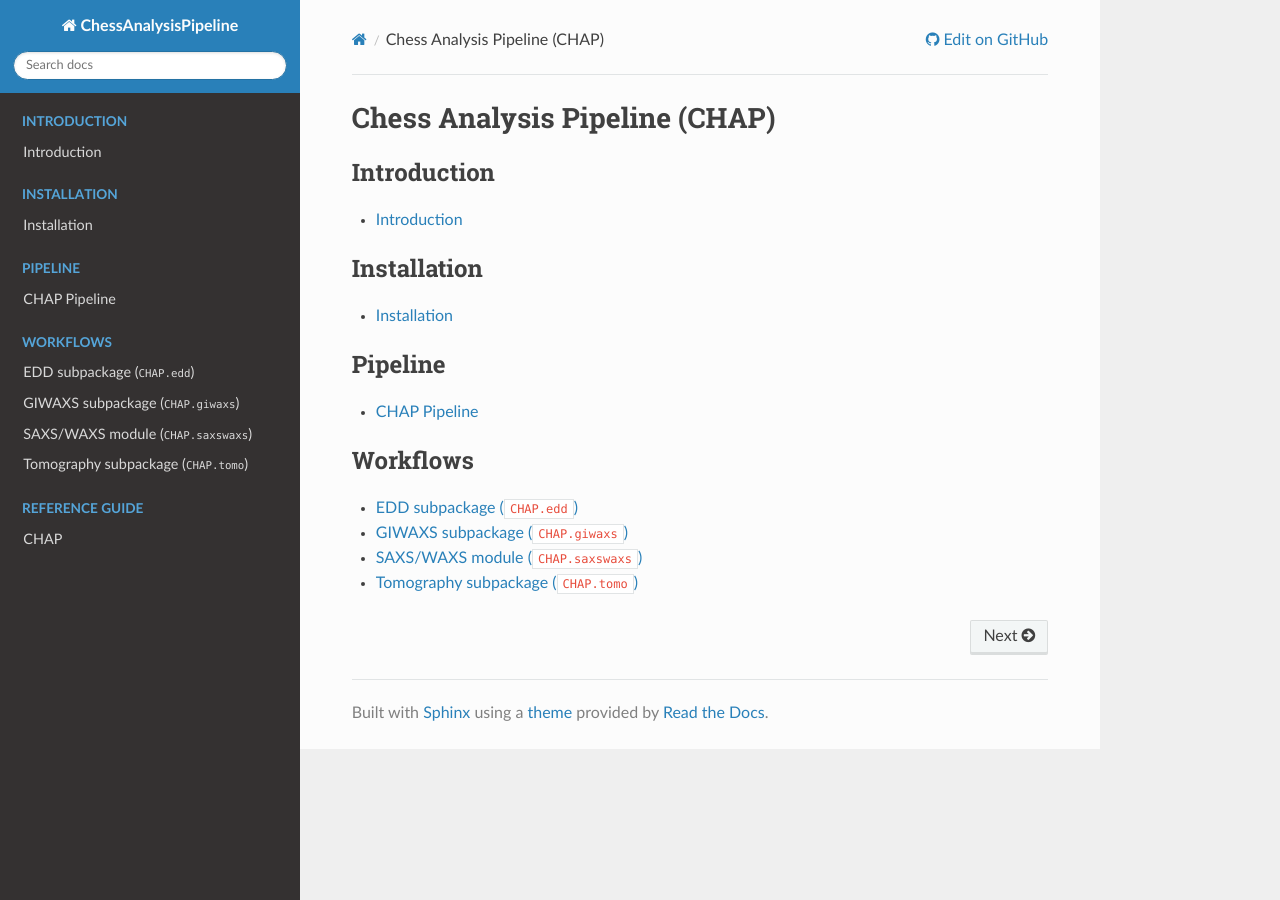
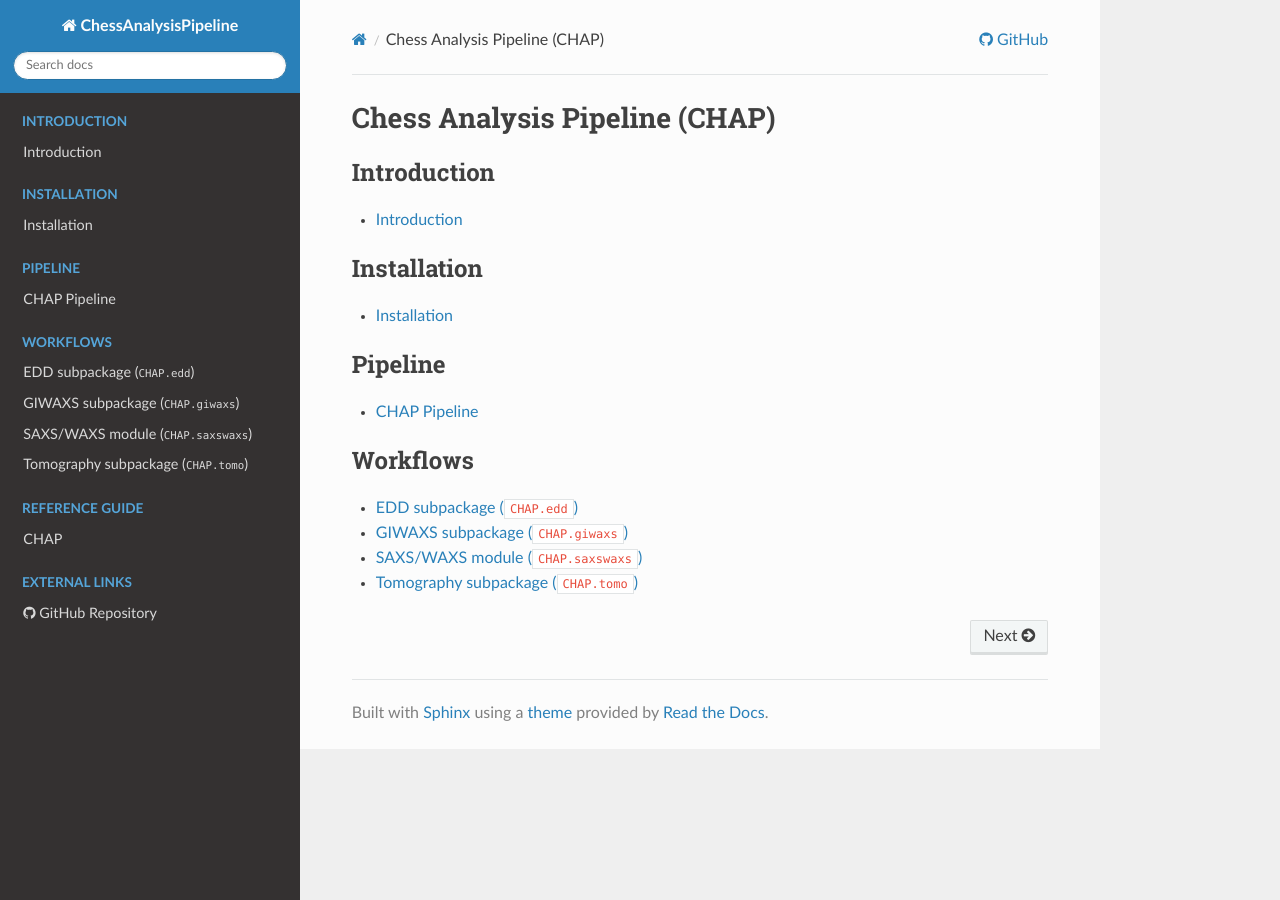
Before and after one commit to CHESSComputing/ChessAnalysisPipeline, a Sphinx documentation site: the page built from docs/index.rst, in a window 1280 px wide. Built offline with Sphinx 7.4.7 and the Read the Docs theme 3.1.0, drawn with Linux system fonts in a browser that asks for light colours; pages that are not in the unit, such as notebooks, are missing from menus.

Commit message:
docs: fix added github link to new sphinx autodoc version

```diff
--- /dev/null
+++ b/docs/_templates/breadcrumbs.html
@@ -0,0 +1,7 @@
+{% extends "!breadcrumbs.html" %}
+
+{% block breadcrumbs_aside %}
+  <li class="wy-breadcrumbs-aside">
+    <a href="https://github.com/CHESSComputing/ChessAnalysisPipeline" class="fa fa-github"> GitHub</a>
+  </li>
+{% endblock %}
--- /dev/null
+++ b/docs/_templates/layout.html
@@ -0,0 +1,13 @@
+{% extends "!layout.html" %}
+
+{% block menu %}
+  {{ super() }}
+  <p class="caption"><span class="caption-text">External Links</span></p>
+  <ul>
+    <li class="toctree-l1">
+      <a class="reference internal" href="https://github.com">
+        <i class="fa fa-github"></i> GitHub Repository
+      </a>
+    </li>
+  </ul>
+{% endblock %}
--- a/docs/conf.py
+++ b/docs/conf.py
@@ -95,12 +95,10 @@ html_sidebars = {
 }
 
 # Add Github repo link for `sphinx_rtd_theme` theme
+# See also _templates/breadcrumbs.html and _templates/layout.html
+templates_path = ['_templates']
 html_context = {
-    'display_github': True,        # Integrate GitHub
-#    'github_user': 'MyUserName',   # Your username
-#    'github_repo': 'MyRepoName',   # Your repo name
-    'github_version': 'main',      # The branch name
-    'conf_py_path': '/docs/',      # Path in the checkout to the docs root
+    'display_github': True,
 }
 
 # If true, links to the reST sources are added to the pages.
```
